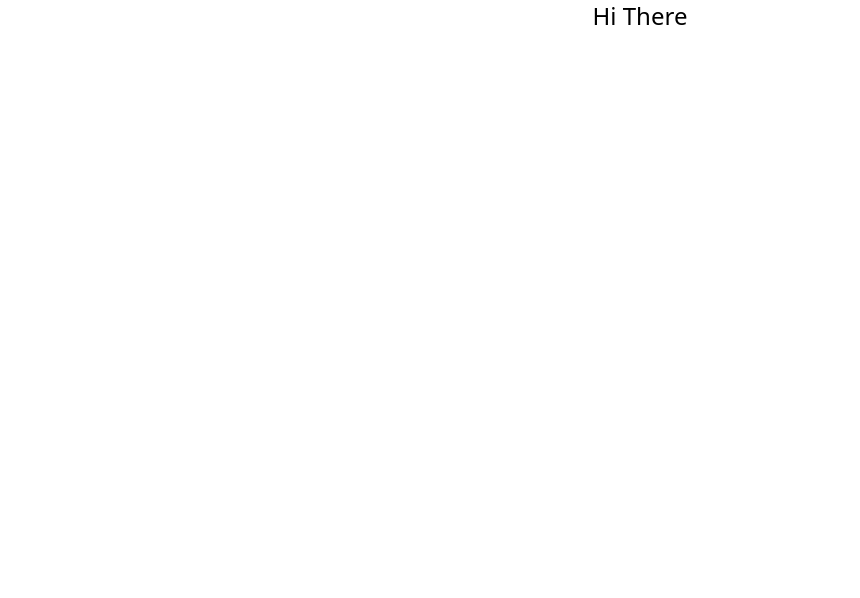
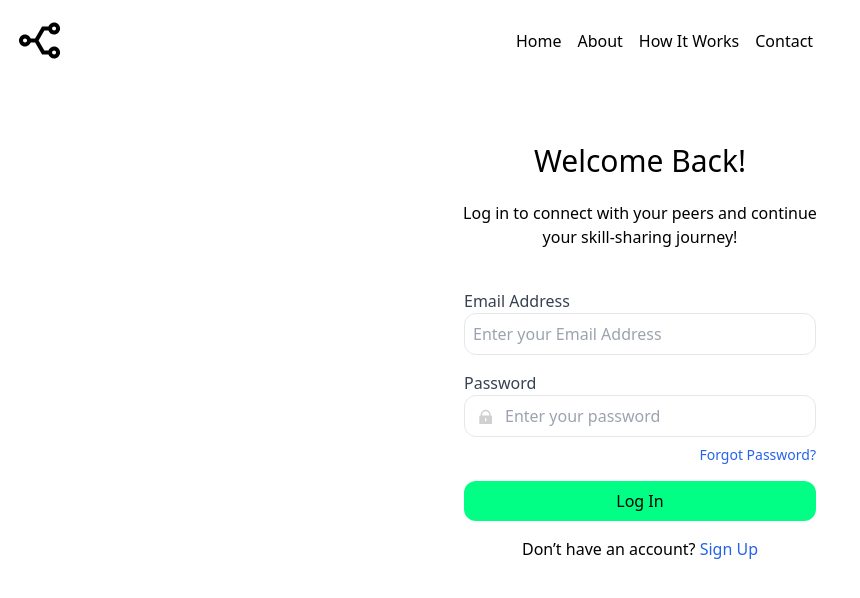
Before and after one commit to Skill-Sharing-Platform-Lite/frontend, a React (Create React App) app: page / in a window 1280 px wide. Shown: the top 598 px of the page, without its empty margins (0-860 px from the left). Built offline with nearby package versions, Linux system fonts and the light colour scheme.

Commit message:
build LogInPage  for skillShearing Website based on the given figma desing

```diff
--- a/src/App.js
+++ b/src/App.js
@@ -1,10 +1,31 @@
-import logo from './logo.svg';
+// App.js
+import React, { useState } from "react";
+import { Routes, Route } from "react-router-dom";
+import Header from "./Component/Header";
 
-function App() {
+import LoginPage from "./Component/LoginPage"; // You can create a HomePage component for this route
+import LoginForm from "./Component/LoginForm";
+
+const App = () => {
+  const [user, setUser] = useState(null);
+
+  const handleLogin = (user) => {
+    setUser(user);
+  };
+
   return (
-   <h1 className='text-2xl text-center'> Hi There</h1>
+    <Routes>
+      <Route path="/" element={<LoginPage />} />
+      <Route path="/about" element={<Header />}></Route>
+      <Route path="/how-it-works" element={<Header />}></Route>
+      <Route path="/contact"element={<Header />}></Route>
 
+      <Route path="/Forgot Password" element={<LoginPage />}></Route>
+      <Route path="/Sign Up" element={<LoginForm />} ></Route>
+
+      <Route path="/login" element={<LoginPage onLogin={handleLogin} />} />
+    </Routes>
   );
-}
+};
 
 export default App;
--- /dev/null
+++ b/src/Component/Header.js
@@ -0,0 +1,35 @@
+// Header.js
+import React from 'react';
+import { Link } from 'react-router-dom';
+
+const Header = () => {
+  return (
+    <header className="bg-white text-black w-full p-4">
+      <nav className="container mx-auto flex justify-between items-center">
+        <div className="flex items-center">
+          <svg
+            width="49.04"
+            height="49"
+            viewBox="0 0 50 49"
+            fill="none"
+            xmlns="http://www.w3.org/2000/svg"
+          >
+            <path
+              d="M19.4866 26.5417L14.9771 26.5435C14.135 28.9214 11.865 30.625 9.19671 30.625C5.81129 30.625 3.06689 27.8828 3.06689 24.5C3.06689 21.1172 5.81129 18.375 9.19671 18.375C11.8657 18.375 14.1363 20.0795 14.9778 22.4585L19.4866 22.4583L26.5645 10.2083L33.0429 10.2085C33.8846 7.82949 36.155 6.125 38.8242 6.125C42.2095 6.125 44.954 8.86726 44.954 12.25C44.954 15.6327 42.2095 18.375 38.8242 18.375C36.1559 18.375 33.8858 16.6715 33.0438 14.2935L28.9225 14.2917L23.0256 24.498L28.9245 34.7083L33.0429 34.7085C33.8846 32.3296 36.155 30.625 38.8242 30.625C42.2095 30.625 44.954 33.3672 44.954 36.75C44.954 40.1328 42.2095 42.875 38.8242 42.875C36.1559 42.875 33.8858 41.1714 33.0438 38.7935L26.5645 38.7917L19.4866 26.5417ZM38.8242 34.7083C37.6957 34.7083 36.7809 35.6224 36.7809 36.75C36.7809 37.8776 37.6957 38.7917 38.8242 38.7917C39.9527 38.7917 40.8674 37.8776 40.8674 36.75C40.8674 35.6224 39.9527 34.7083 38.8242 34.7083ZM9.19671 22.4583C8.06823 22.4583 7.15344 23.3724 7.15344 24.5C7.15344 25.6276 8.06823 26.5417 9.19671 26.5417C10.3252 26.5417 11.24 25.6276 11.24 24.5C11.24 23.3724 10.3252 22.4583 9.19671 22.4583ZM38.8242 10.2083C37.6957 10.2083 36.7809 11.1224 36.7809 12.25C36.7809 13.3776 37.6957 14.2917 38.8242 14.2917C39.9527 14.2917 40.8674 13.3776 40.8674 12.25C40.8674 11.1224 39.9527 10.2083 38.8242 10.2083Z"
+              fill="black"
+            />
+          </svg>
+          <span className="text-2xl font-bold"></span>
+        </div>
+        <ul className="flex space-x-4 mx-auto">
+          <li><Link to="/" className="hover:underline">Home</Link></li>
+          <li><Link to="/about" className="hover:underline">About</Link></li>
+          <li><Link to="/how-it-works" className="hover:underline">How It Works</Link></li>
+          <li><Link to="/contact" className="hover:underline">Contact</Link></li>
+        </ul>
+      </nav>
+    </header>
+  );
+};
+
+export default Header;
--- /dev/null
+++ b/src/Component/LoginForm.js
@@ -0,0 +1,132 @@
+import React, { useState } from "react";
+import { Link } from "react-router-dom";
+
+const LoginForm = () => {
+  const [email, setEmail] = useState("");
+  const [password, setPassword] = useState("");
+  const [loading, setLoading] = useState(false);
+  const [error, setError] = useState("");
+  const [passwordError, setPasswordError] = useState("");
+  const validatePassword = (password) => {
+    const minLength = 8;
+    const hasUpperCase = /[A-Z]/.test(password);
+    const hasLowerCase = /[a-z]/.test(password);
+    const hasNumbers = /\d/.test(password);
+    const hasSpecialChars = /[!@#$%^&*(),.?":{}|<>]/.test(password);
+
+
+    if (password.length < minLength) {
+      return `Password must be at least ${minLength} characters long`;
+    }
+    if (!hasUpperCase || !hasLowerCase || !hasNumbers || !hasSpecialChars) {
+      return "Password must include uppercase, lowercase, number, and special character";
+    }
+    return "";
+  };
+
+  const handleLogin = async (e) => {
+    e.preventDefault();
+    setError("");
+    setPasswordError("");
+    setLoading(true);
+
+    // Validate password before making the "API call"
+    const passwordValidationError = validatePassword(password);
+    if (passwordValidationError) {
+      setPasswordError(passwordValidationError);
+      setLoading(false);
+      return;
+    }
+
+    // Mock API call (replace with actual API call)
+    setTimeout(() => {
+      if (email === "user@example.com" && password === "password") {
+        alert("user");
+      } else {
+        setError("Invalid credentials");
+      }
+      setLoading(false);
+    }, 1000);
+  };
+
+  return (
+    <form
+      onSubmit={handleLogin}
+      className="bg-white rounded-xl px-8 pt-6 pb-8 mb-4 mx-auto w-full max-w-md"
+    >
+      <div className="mb-4">
+        <label htmlFor="email" className="block text-gray-700">
+          Email Address
+        </label>
+        <input
+          id="email"
+          type="email"
+          placeholder="Enter your Email Address"
+          value={email}
+          onChange={(e) => setEmail(e.target.value)}
+          className="border p-2 w-full rounded-xl"
+          required
+        />
+      </div>
+      <div className="mb-4 relative">
+        <label htmlFor="password" className="block text-gray-700">
+          Password
+        </label>
+
+        <svg
+          width="20"
+          height="17"
+          viewBox="0 0 25 24"
+          fill="none"
+          xmlns="http://www.w3.org/2000/svg"
+          className="absolute left-3 top-9"
+        >
+          <path
+            d="M19.0438 12H20.0446C20.5973 12 21.0454 12.4477 21.0454 13V23C21.0454 23.5523 20.5973 24 20.0446 24H4.03204C3.47932 24 3.03125 23.5523 3.03125 23V13C3.03125 12.4477 3.47932 12 4.03204 12H5.03282V11C5.03282 7.13401 8.16929 4 12.0383 4C15.9074 4 19.0438 7.13401 19.0438 11V12ZM17.0422 12V11C17.0422 8.23858 14.8019 6 12.0383 6C9.27473 6 7.03439 8.23858 7.03439 11V12H17.0422ZM11.0375 16V20H13.0391V16H11.0375Z"
+            fill="#D0D0D0"
+          />
+        </svg>
+
+        <input
+          id="password"
+          type="password"
+          placeholder="Enter your password"
+          value={password}
+          onChange={(e) => setPassword(e.target.value)}
+          className="border p-2 pl-10 w-full rounded-xl"
+          required
+        />
+        {passwordError && <p className="text-red-500 text-xs mt-2">{passwordError}</p>}
+
+        <div className="flex justify-between">
+          <Link
+            to="/Forgot Password"
+            className="text-blue-600 hover:underline text-sm ml-auto pt-2"
+          >
+            Forgot Password?
+          </Link>
+        </div>
+      </div>
+      <div className="flex justify-between space-x-4 mb-4">
+        <button
+          type="submit"
+          className={`bg-[#00FF84] text-black p-2 rounded-xl transition hover:scale-105 transition duration-200 w-full ${
+            loading ? "opacity-50 cursor-not-allowed" : ""
+          }`}
+          disabled={loading}
+        >
+          {loading ? "Logging in..." : "Log In"}
+        </button>
+      </div>
+      {error && <p className="text-red-500 text-center mt-4">{error}</p>}
+      <p className="mt-4 text-center">
+        Don’t have an account?{" "}
+        <Link to="/Sign Up" className="text-blue-600 hover:underline">
+          Sign Up
+        </Link>
+      </p>
+    </form>
+  );
+};
+
+export default LoginForm;
--- /dev/null
+++ b/src/Component/LoginPage.js
@@ -0,0 +1,22 @@
+// LoginPage.js
+
+import React from 'react';
+import Header from './Header';
+import LoginForm from './LoginForm';
+
+const LoginPage = ({ onLogin }) => {
+  return (
+    <div className="min-h-screen flex flex-col items-center justify-center bg-white">
+      <Header />
+      <main className="flex-grow container mx-auto max-w-md p-4">
+        <h2 className=" font-poppins font-normal text-[-64px] leading-[64px] text-3xl font-bold text-center mt-8 mb-2">Welcome Back!</h2>
+        <p className="mb-4 px-4 text-center">
+          Log in to connect with your peers and continue your skill-sharing journey!
+        </p>
+        <LoginForm onLogin={onLogin} />
+      </main>
+    </div>
+  );
+};
+
+export default LoginPage;
--- a/src/index.js
+++ b/src/index.js
@@ -1,13 +1,17 @@
-import React from 'react';
-import ReactDOM from 'react-dom/client';
-import './index.css';
-import App from './App';
+import React from "react";
+import ReactDOM from "react-dom/client";
+import "./index.css";
+import App from "./App";
+import { BrowserRouter } from "react-router-dom";
 // import reportWebVitals from './reportWebVitals';
 
-const root = ReactDOM.createRoot(document.getElementById('root'));
+const root = ReactDOM.createRoot(document.getElementById("root"));
 root.render(
   <React.StrictMode>
-    <App />
+    <BrowserRouter>
+
+      <App />
+    </BrowserRouter>
   </React.StrictMode>
 );
 
```
